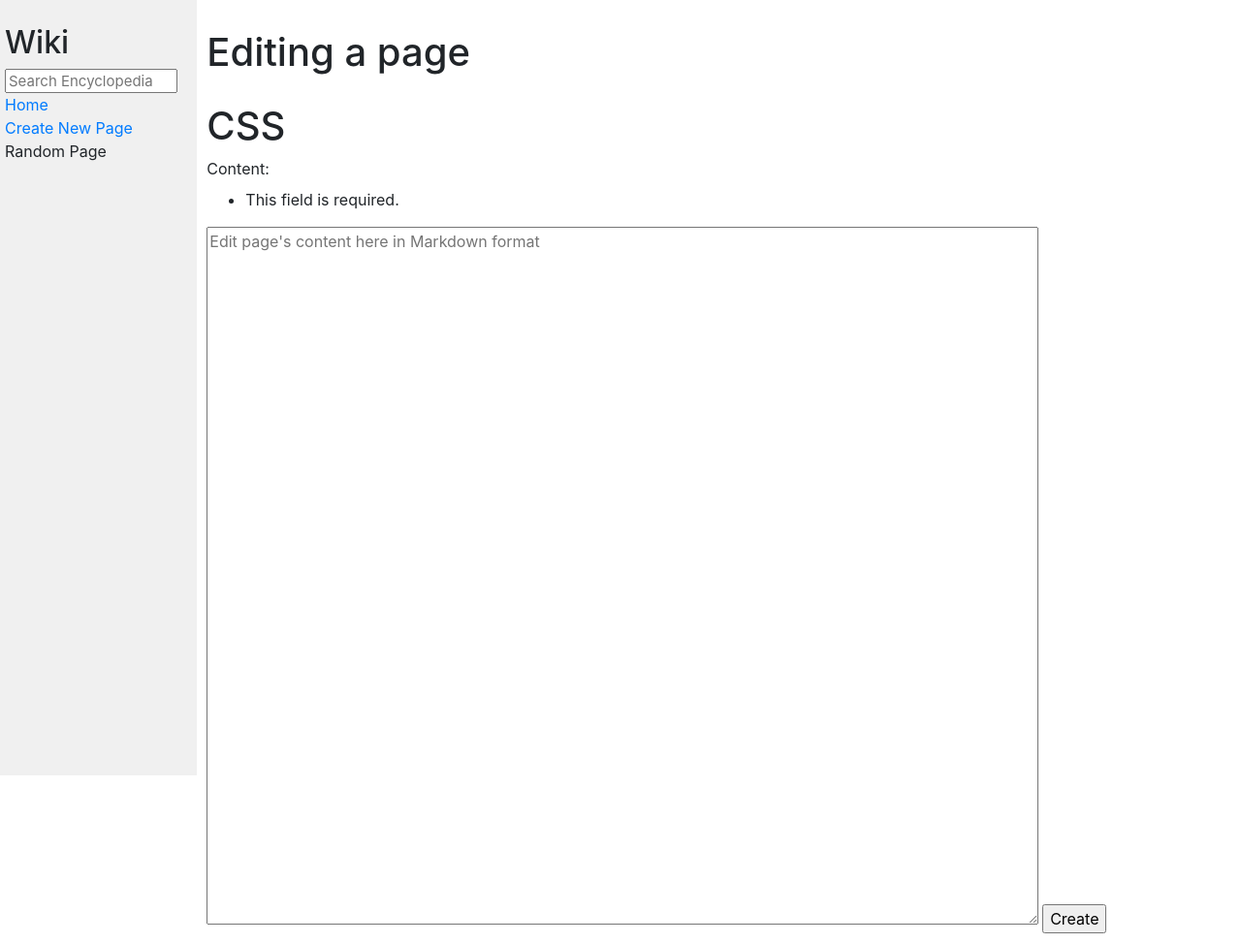
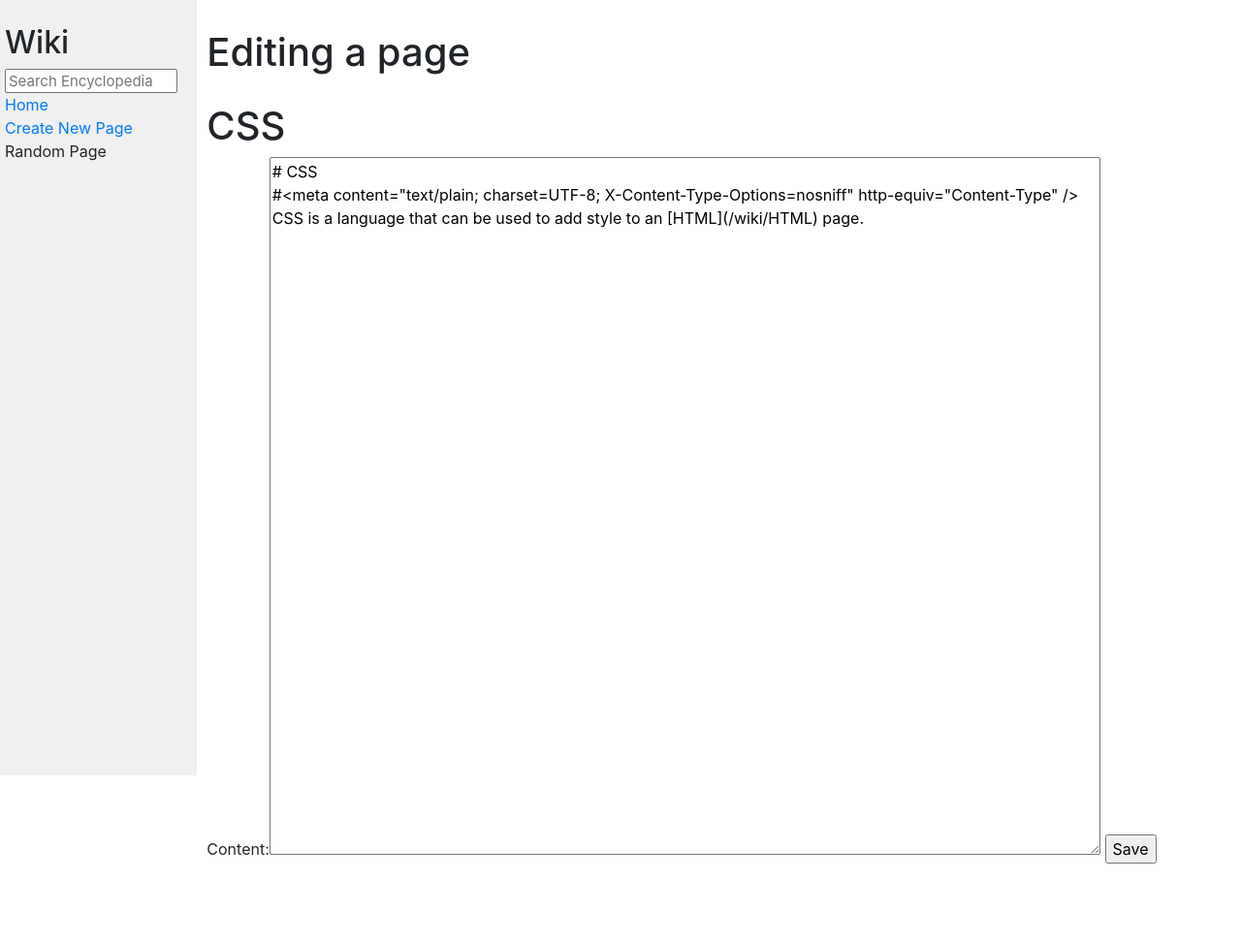
Before and after one commit to 808thlife/Wiki-cs50, a Django app: page /wiki/CSS/edit in a window 1280 px wide. Shown: the whole page at 97% size. After the commit the page ends 891 px from the top, so only its background shows below. Run offline with Django 3.2, Linux system fonts and the light colour scheme; some libraries are stand-ins or nearby versions.

Commit message:
Implemented edit function

```diff
--- a/wiki/encyclopedia/templates/encyclopedia/edit.html
+++ b/wiki/encyclopedia/templates/encyclopedia/edit.html
@@ -6,9 +6,9 @@
 {% block body %}
 <h1>Editing a page</h1>
 <h1>{{title}}</h1>
-<form action = "" method = "post" novalidate>
+<form action = "" method = "POST">
     {% csrf_token %}
     {{form}}
-    <input type = "submit" value = 'Create'>
+    <input type = "submit" value = 'Save'>
 </form>
 {% endblock body %}
--- a/wiki/encyclopedia/views.py
+++ b/wiki/encyclopedia/views.py
@@ -1,6 +1,6 @@
 from django.shortcuts import render, redirect
 from django import forms
-from django.http import HttpResponse
+from django.http import HttpResponse, HttpResponseRedirect
 from . import util
 from markdown2 import Markdown
 import os
@@ -23,7 +23,6 @@
         "entries": util.list_entries()
     })
 
-
 def new_page(request):
     form = NewPage(request.POST)
     if form.is_valid():
@@ -37,6 +36,7 @@
     )
 
     return render(request, './encyclopedia/newpage.html', {'form': form})
+
 def entry(request,title):
     markdowner = Markdown()
     content = util.get_entry(title)
@@ -50,15 +50,20 @@
         })
 
 def edit(request,title):
+    content = util.get_entry(title)
+    form = EditPage(request.POST)
+    initial = EditPage(initial={'content': content, 'title':title})
+    if form.is_valid():
+        content = form.cleaned_data['content']
+        util.save_entry(title, content)
+        return redirect(f'wiki/{title}')
+    else:
+        content = util.get_entry(title)
+        form = EditPage(initial= {'title':title, 'content':content})
 
-    form = EditPage(request.POST)
-    if form.is_valid():
-        f = open('entries/' + form.cleaned_data['title'] + '.md', 'x')
-        f.write(form.cleaned_data['content'])
-        f.close()
-        return redirect('index')
     return render(request, './encyclopedia/edit.html', {
+        'content': content,
         'title':title,
-        'form': form
+        'form': form,
     }
     )
```
Also changed, not shown: wiki/entries/Django.md (+3 -0 lines), wiki/db.sqlite3, wiki/encyclopedia/static/encyclopedia/styles.css (line endings or trailing spaces), wiki/encyclopedia/urls.py (line endings or trailing spaces), wiki/entries/CSS.md (line endings or trailing spaces).
